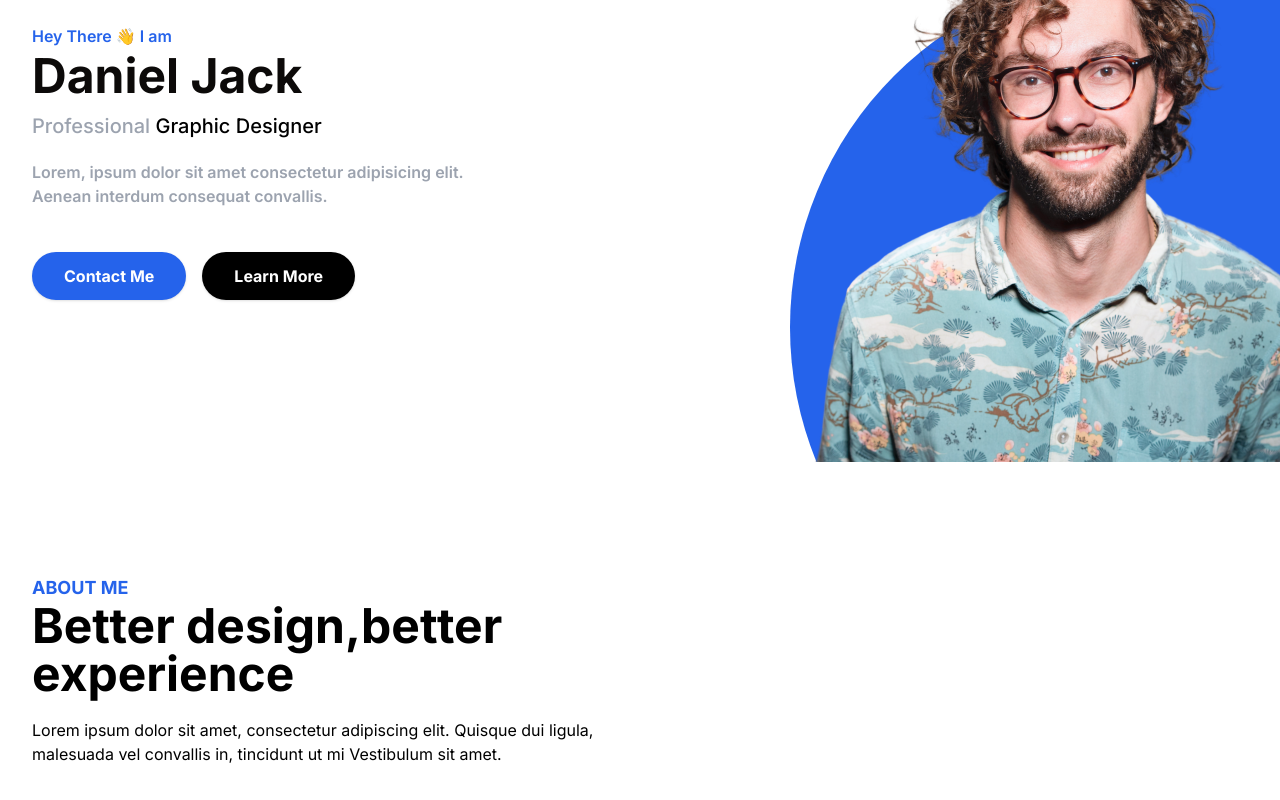
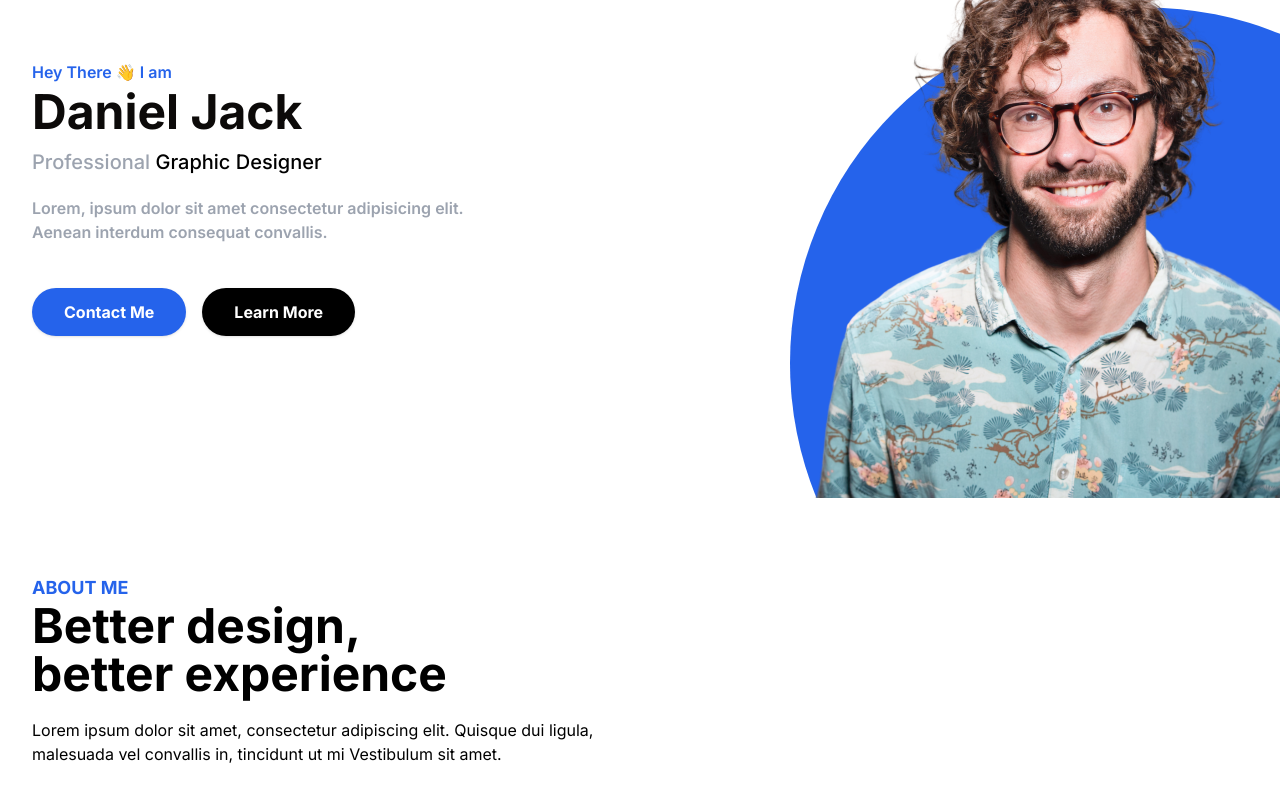
Before and after one commit to DamonWolfII/my-cloneprofile, a Next.js app: page / in a window 1280 px wide. Shown: the part 266-1066 px from the top of the page. Built offline with nearby package versions, Linux system fonts and the light colour scheme.

Commit message:
third commit

```diff
--- a/src/components/about/about.tsx
+++ b/src/components/about/about.tsx
@@ -6,7 +6,7 @@ export default function About(){
                     <span className="text-lg font-bold mb-3 text-blue-600">
                         ABOUT ME
                     </span>
-                    <h2 className="text-5xl font-bold pr-0 mb-5 m-0 block">Better design,better experience</h2>
+                    <h2 className="text-5xl font-bold pr-0 mb-5 m-0 block w-[470px]">Better design, better experience</h2>
                     <p>Lorem ipsum dolor sit amet, consectetur adipiscing elit. Quisque dui ligula, malesuada vel convallis in, tincidunt ut mi Vestibulum sit amet.</p>
                 </div>
                 <div>
--- a/src/components/hero/hero.tsx
+++ b/src/components/hero/hero.tsx
@@ -4,7 +4,7 @@ import Link from 'next/link'
 
 export default function Hero(){
     return(
-        <div className="relative ">
+        <div className="relative  top-9">
             <div className="container  mx-auto px-4 my-8 ">
                 <div className="flex col-2 pt-4">
                     <div className="w-1/2 px-4 self-center">
--- a/src/components/navbar/navbar.tsx
+++ b/src/components/navbar/navbar.tsx
@@ -4,8 +4,8 @@ import Button from './button'
 
 export default function Navbar(){
     return(
-        <div className='container  mx-auto px-4 my-8'>
-            <div className='flex  w-full gap-10 items-center pr-11'>
+        <div className='container  mx-auto px-4 my-8 sticky top-3'>
+            <div className='flex  w-full gap-10 items-center pr-11  '>
                 <Logo />
                 <Menu />
                 <Button />
```
